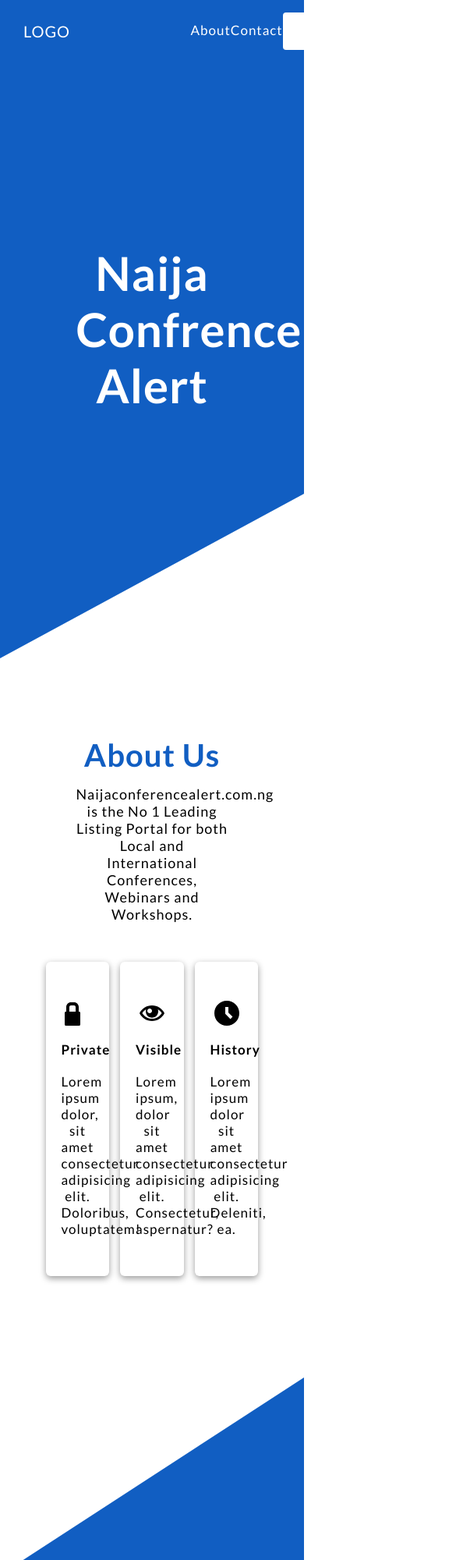
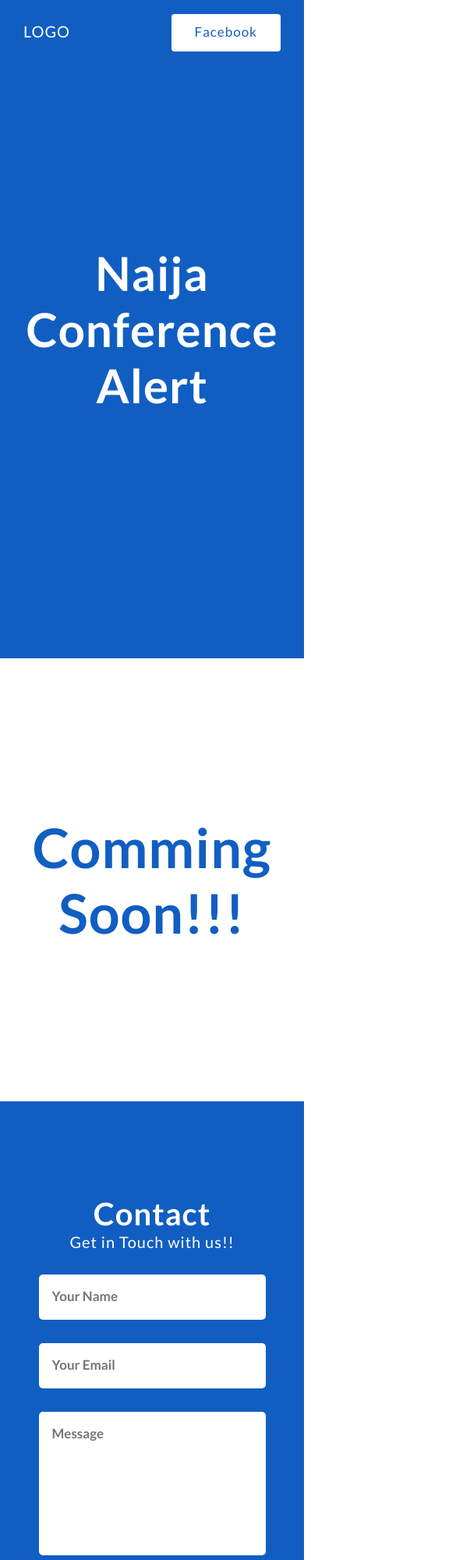
Before and after one commit to raz302/mr.akinode_landing_page, a plain HTML site: page index.html in a window 390 px wide. Shown: the top 2000 px of the page at 78% size, 585 px wide, since content can reach past the window. Drawn offline with Linux system fonts and the light colour scheme.

Commit message:
Updated Media

```diff
--- a/index.html
+++ b/index.html
@@ -18,21 +18,21 @@
                     Logo
                 </div>
                 <div class="links">
-                    <a href="#about">About</a>
-                    <a href="#contact">Contact</a>
+                    <!-- <a href="#about">About</a>
+                    <a href="#contact">Contact</a> -->
                     <!-- <a href="">Contact</a> -->
                     <a class="fac" href="https://www.facebook.com/groups/820631272035215?_rdc=1&_rdr">Facebook</a>
                 </div>
             </nav>
 
             <div class="hero-text-box">
-                <h1>Naija Confrence Alert</h1>
+                <h1>Naija Conference Alert</h1>
             </div>
 
         </header>
 
         <section class="about" id="about">
-            <div class="about-head">
+            <!-- <div class="about-head">
                 <h2>About Us</h2>
                 <p>Naijaconferencealert.com.ng is the No 1 Leading Listing Portal for both Local and International Conferences, Webinars and Workshops.</p>
             </div>
@@ -53,7 +53,9 @@
                     <h4>History</h4>
                     <p>Lorem ipsum dolor sit amet consectetur adipisicing elit. Deleniti, ea.</p>
                 </div>
-            </div>
+            </div> -->
+
+            <h1>Comming Soon!!!</h1>
 
         </section>
         <section class="contact" id="contact">
@@ -75,6 +77,8 @@
                     <button type="submit">Send</button>
                 </div>
             </form>
+
+
         </section>
         <footer>
             <div class="social">
--- a/sass/style.scss
+++ b/sass/style.scss
@@ -12,9 +12,11 @@ body {
   font-family: "Lato", sans-serif;
   font-size: 1.7rem;
   letter-spacing: 1px;
+  width: 100%;
 }
 
 .container {
+  width: 100%;
 }
 
 .header {
@@ -39,10 +41,10 @@ body {
     }
 
     .links {
-      width: 35%;
-      display: flex;
-      justify-content: space-between;
-      align-items: center;
+      //   width: 35%;
+      //   display: flex;
+      //   justify-content: space-between;
+      //   align-items: center;
 
       a {
         color: #fff;
@@ -83,6 +85,14 @@ body {
 .about {
   width: 100%;
   margin: 10rem 0rem;
+
+  h1 {
+    color: #115ec2;
+    margin: 20rem auto;
+    display: block;
+    font-size: 7rem;
+    text-align: center;
+  }
 
   .about-head {
     width: 50%;
@@ -134,10 +144,10 @@ body {
 .contact {
   width: 100%;
   margin: 10rem 0rem;
-  clip-path: polygon(0 30%, 100% 0%, 100% 100%, 0% 100%);
+  //   clip-path: polygon(0 30%, 100% 0%, 100% 100%, 0% 100%);
   background-color: #115ec2;
   height: 100vh;
-  padding: 25rem 0rem;
+  padding: 10rem 0rem;
   margin-bottom: 0rem;
 
   .about-head {
@@ -156,7 +166,7 @@ body {
   }
 
   form {
-    width: 60rem;
+    width: 60%;
     margin: 3rem auto;
     padding: 0rem 3rem;
 
@@ -222,3 +232,19 @@ footer {
     }
   }
 }
+
+@media only screen and (max-width: 1200px) {
+  .header {
+    clip-path: polygon(0 0, 100% 0%, 100% 100%, 0% 100%);
+    .hero-text-box {
+      width: 100%;
+      //   position: static;
+    }
+  }
+
+  .contact {
+    form {
+      width: 90%;
+    }
+  }
+}
```
Also changed, not shown: css/style.min.css, 1 other file.
